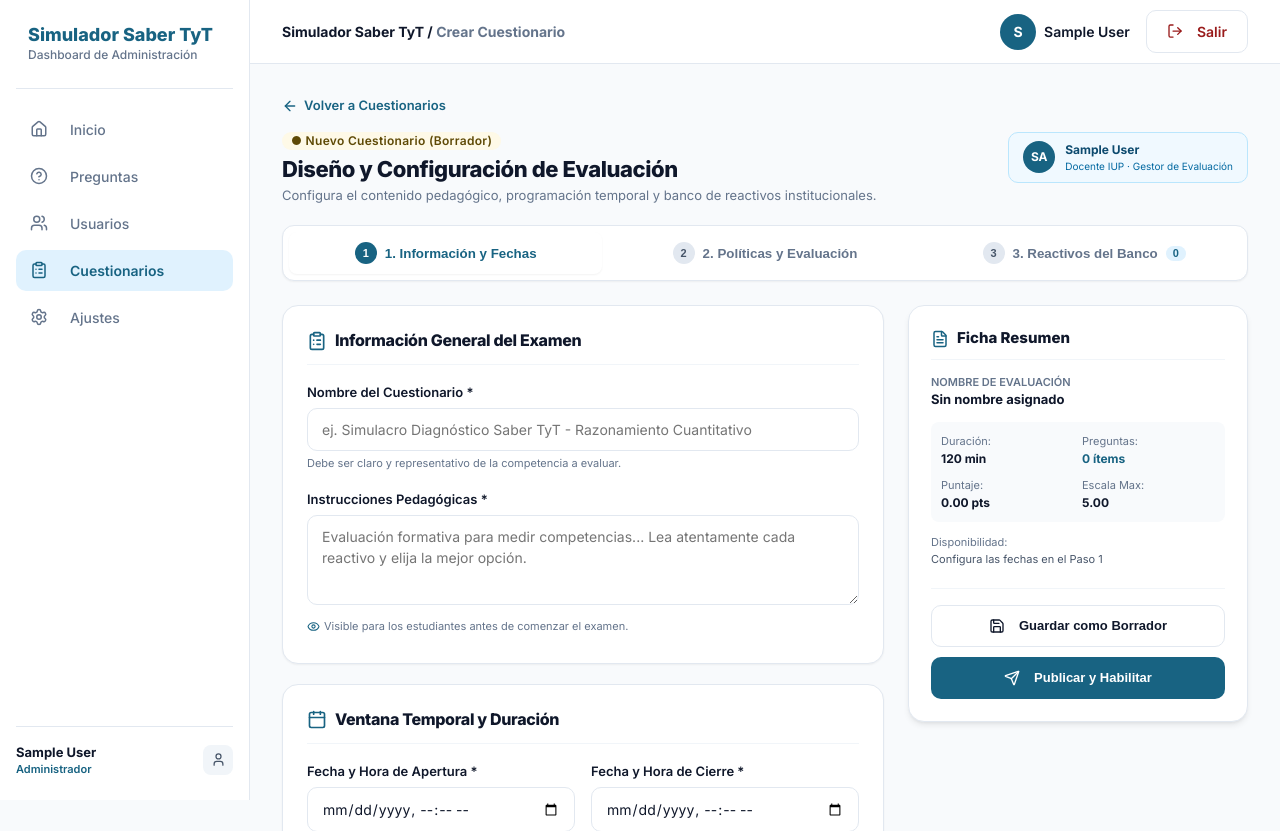
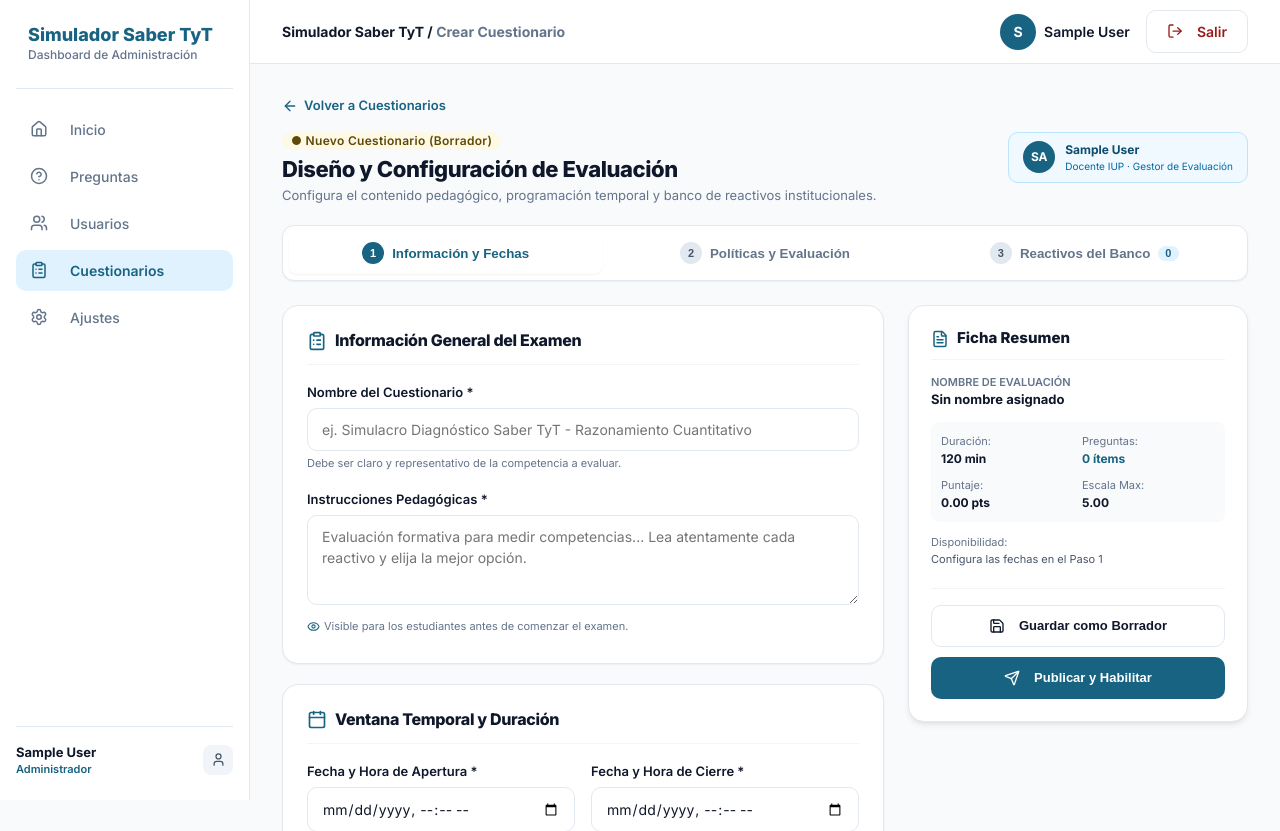
Before and after one commit to davidzambrano12/Cuestionarios-tyt, a Django app: page /cuestionarios/crear/ in a window 1280 px wide. Shown: the top 831 px of the page. Run offline with Django 5.2, Linux system fonts and the light colour scheme; the visitor is signed in with stand-in values (Sample User, id 1); data that the repository does not hold is empty.

Commit message:
Eliminar numeracion redundante en etiquetas del stepper de cuestionarios

```diff
--- a/templates/configurar_cuestionario.html
+++ b/templates/configurar_cuestionario.html
@@ -52,15 +52,15 @@
   <div style="background:white; border:1px solid #e2e8f0; border-radius:12px; padding:6px; margin-bottom:24px; display:flex; gap:6px; box-shadow:var(--shadow-sm);">
     <button type="button" id="tab-step-1" onclick="irAPaso(1)" class="tab-step-btn active" style="flex:1; display:inline-flex; align-items:center; justify-content:center; gap:8px; border:none; border-radius:8px; padding:10px 14px; cursor:pointer; font-weight:700; transition:all 0.2s;">
       <span class="step-num" id="step-num-1" style="width:22px; height:22px; border-radius:50%; background:#186382; color:white; display:inline-flex; align-items:center; justify-content:center; font-size:11px; font-weight:800;">1</span>
-      <span>1. Información y Fechas</span>
+      <span>Información y Fechas</span>
     </button>
     <button type="button" id="tab-step-2" onclick="irAPaso(2)" class="tab-step-btn" style="flex:1; display:inline-flex; align-items:center; justify-content:center; gap:8px; border:none; border-radius:8px; padding:10px 14px; cursor:pointer; color:#64748b; font-weight:600; background:transparent; transition:all 0.2s;">
       <span class="step-num" id="step-num-2" style="width:22px; height:22px; border-radius:50%; background:#e2e8f0; color:#475569; display:inline-flex; align-items:center; justify-content:center; font-size:11px; font-weight:800;">2</span>
-      <span>2. Políticas y Evaluación</span>
+      <span>Políticas y Evaluación</span>
     </button>
     <button type="button" id="tab-step-3" onclick="irAPaso(3)" class="tab-step-btn" style="flex:1; display:inline-flex; align-items:center; justify-content:center; gap:8px; border:none; border-radius:8px; padding:10px 14px; cursor:pointer; color:#64748b; font-weight:600; background:transparent; transition:all 0.2s;">
       <span class="step-num" id="step-num-3" style="width:22px; height:22px; border-radius:50%; background:#e2e8f0; color:#475569; display:inline-flex; align-items:center; justify-content:center; font-size:11px; font-weight:800;">3</span>
-      <span>3. Reactivos del Banco</span>
+      <span>Reactivos del Banco</span>
       <span id="tab-count-badge" class="badge badge-info" style="font-size:11px; padding:2px 7px;">{{ reactivos_asignados.count }}</span>
     </button>
   </div>
```
